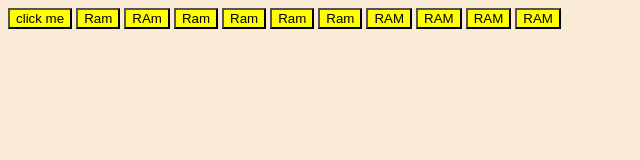
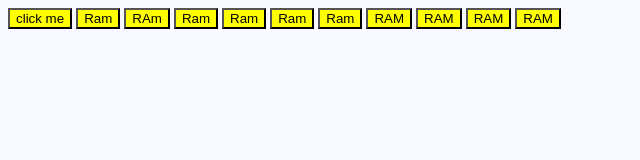
Before and after one commit to hariharsh47/Harishv, a plain HTML site: page Hari/index.html in a window 1280 px wide. Shown: the whole page, without its empty margins (0-640 px from the left). Drawn offline with Linux system fonts and the light colour scheme.

Commit message:
first commit

```diff
--- a/Hari/index.html
+++ b/Hari/index.html
@@ -7,7 +7,7 @@
 </head>
 
  <link rel="stylesheet" href="style.css">
-<body style="background-color: antiquewhite;">
+<body style="background-color: ghostwhite;">
     <button style="background-color: yellow; color: black;"> click me </button>
 
     <button> Ram </button>
```
Also changed, not shown: intro.txt.
